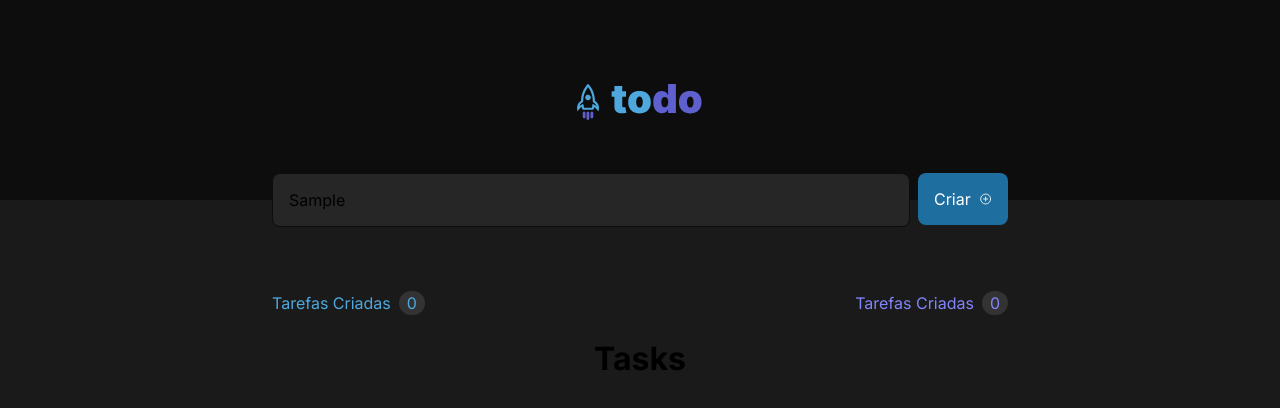
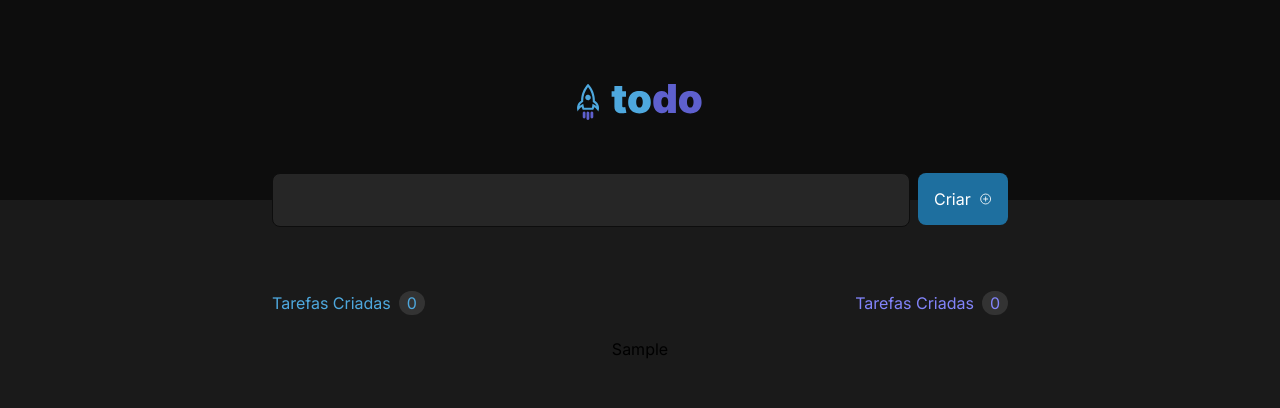
Before and after one commit to guipardi/to-do, a React (Vite) app: page / in a window 1280 px wide. Both pictures are taken after typing "Sample" into the empty fields and a click on the button "Criar". Shown: the top 408 px of the page. Built offline with nearby package versions, Linux system fonts and the light colour scheme.

Commit message:
Adicionando lógica de pegar oque foi escrito no input, e colocar na parte das tasks
Adicionando também um id único para cada task

```diff
--- a/src/components/HeaderAndInfo/NewTaskInput/index.tsx
+++ b/src/components/HeaderAndInfo/NewTaskInput/index.tsx
@@ -10,7 +10,7 @@ export function NewTask() {
   const { createNewTask } = useContext(TasksContext)
 
   const newTaskFormSchema = zod.object({
-    description: zod.string().min(0)
+    description: zod.string().min(1).max(30)
   })
 
   type newTaskFormInputs = zod.infer<typeof newTaskFormSchema>
@@ -19,13 +19,17 @@ export function NewTask() {
     resolver: zodResolver(newTaskFormSchema),
   })
 
-  function handleCreateNewTask() {
-    createNewTask()
+  function handleCreateNewTask(data: any) {
+    createNewTask(data)
+    reset()
   }
 
   return (
     <NewTaskContainer onSubmit={handleSubmit(handleCreateNewTask)}>
-      <NewTaskInput {...register('description')}/>
+      <NewTaskInput
+        {...register('description')}
+        required
+      />
 
       <NewTaskButtonContainer
         type="submit"
--- a/src/contexts/TasksContext.tsx
+++ b/src/contexts/TasksContext.tsx
@@ -2,11 +2,12 @@ import { ReactNode, createContext, useState } from "react";
 
 interface Task {
   description: string
+  id: Date
 }
 
 interface TasksContextType {
   tasks: Task[],
-  createNewTask: () => void
+  createNewTask: (data: any) => void
 }
 
 export const TasksContext = createContext({} as TasksContextType)
@@ -18,8 +19,8 @@ interface TasksProviderProps {
 export function TasksProvider({children}: TasksProviderProps) {
   const [tasks, setTasks] = useState<Task[]>([])
 
-  function createNewTask() {
-    setTasks([...tasks, {description: 'task1'}])
+  function createNewTask(data: any) {
+    setTasks((state) => [...state, {description: data.description, id: new Date()}])
   }
 
   return (
--- a/src/pages/Home/index.tsx
+++ b/src/pages/Home/index.tsx
@@ -6,11 +6,14 @@ import { TasksContext } from "../../contexts/TasksContext";
 export function Home() {
   const { tasks } = useContext(TasksContext)
   console.log(tasks)
+
   return (
     <>
       { tasks.length > 0 ? (
         <WithTasks>
-          <h1>Tasks</h1>
+          {tasks.map((task) => {
+            return <p key={String(task.id)}>{task.description}</p>
+          })}
         </WithTasks>
       ) : (
         <NoTasksContainer>
```
